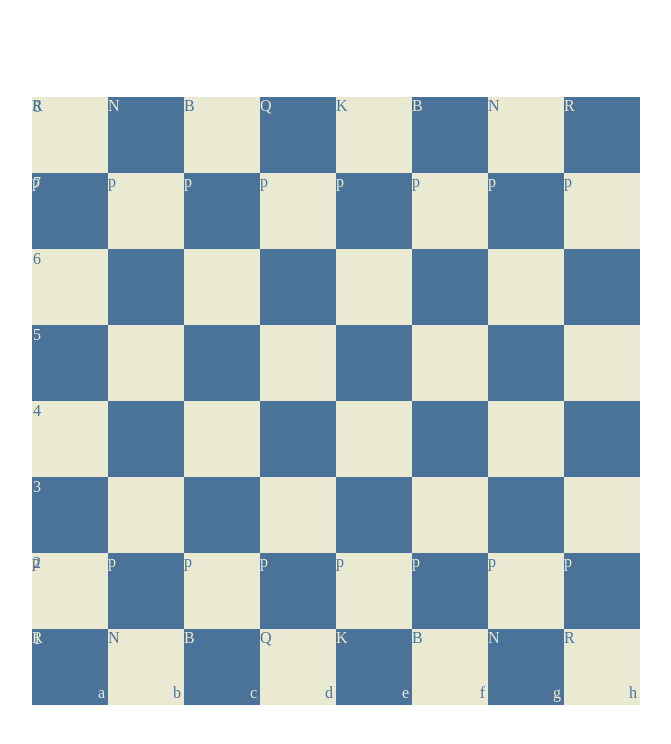
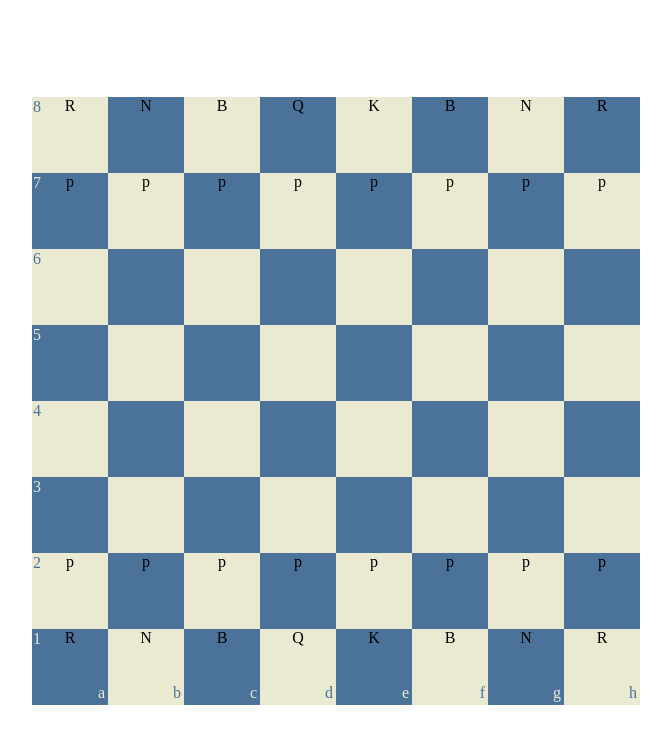
Before and after one commit to IgrisBRC/chesslol, a website: page public/index.html in a window 1280 px wide. Shown: the whole page, without its empty margins (305-976 px from the left). Drawn offline with Linux system fonts and the light colour scheme.

Commit message:
gave the piece some styling

```diff
--- a/public/index.css
+++ b/public/index.css
@@ -45,3 +45,8 @@ body{
     grid-template-columns:repeat(8,1fr);
     grid-template-rows:repeat(8,1fr);
 }
+
+.piece {
+    color: black;
+    text-align:center;
+}
```
